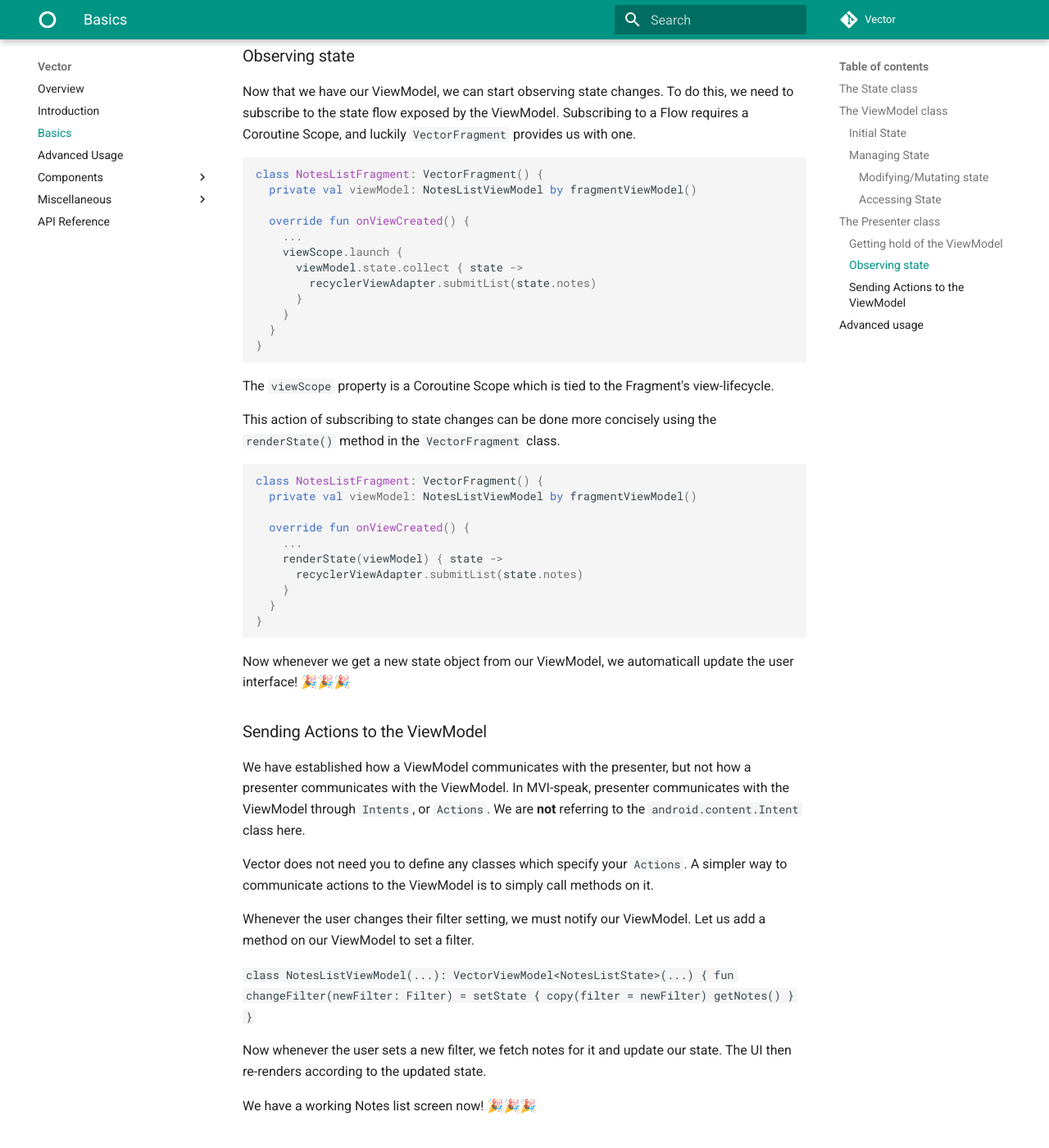
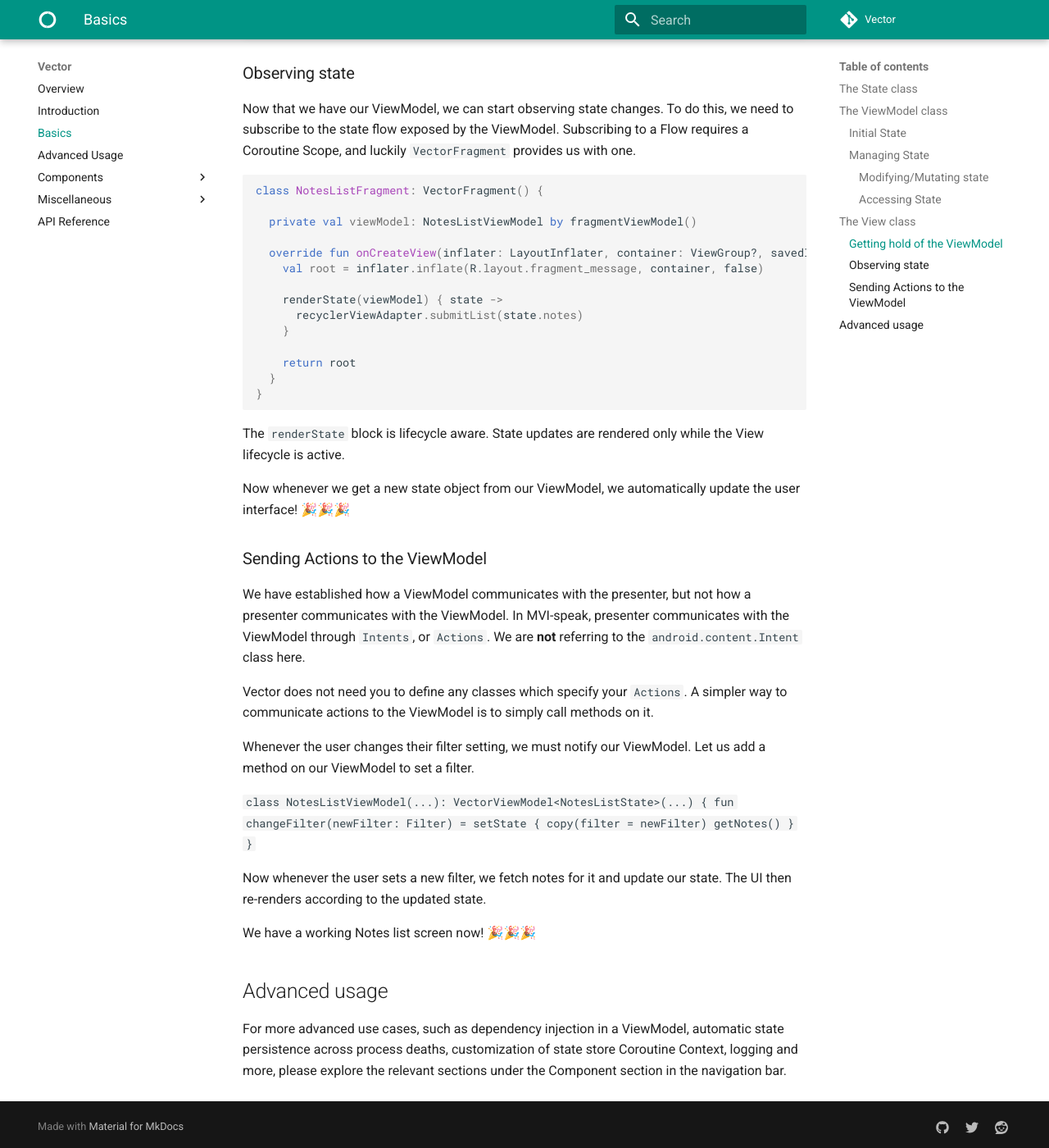
Before and after one commit to haroldadmin/Vector, an MkDocs documentation site: the page built from docs/usage/basics.md, in a window 1280 px wide and 1400 px high, scrolled down 4404 px. Shown: the whole window at 82% size. Built offline with MkDocs 1.6.1 and Material for MkDocs 9.7.7, drawn with Linux system fonts in a browser that asks for light colours; comment, search, counter and statistics services are not loaded; some of the changed text lies outside the part shown.

Commit message:
feat: Deprecate viewScope and fragmentscope properties in VectorFragment

````diff
--- a/docs/usage/basics.md
+++ b/docs/usage/basics.md
@@ -2,7 +2,7 @@
 
 To demonstrate the usage of Vector, let us build an imaginary note taking app. We are going to build the screen where we show all the notes saved by our user.
 
-A screen written using Vector typically has three components: A presenter, a state class, and a ViewModel.
+A screen written using Vector typically has three components: A view (such as a fragment), a state class, and a ViewModel.
 
 ## The State class
 
@@ -41,7 +41,7 @@
 ): VectorViewModel<NotesListState>(initialState)
 ```
 
-Our ViewModel has a dependency on an `initialState` object. Therefore, this ViewModel can **not** be handled directly with the `ViewModelProviders` class in the AndroidX Lifecycle library. We shall see how to get a hold of this ViewModel in the section on the [presenter class](#getting-hold-of-the-viewmodel).
+Our ViewModel has a dependency on an `initialState` object. Therefore, this ViewModel can **not** be instantiated automatically with the `ViewModelProviders` class in the AndroidX Lifecycle library. We shall see how to get a hold of this ViewModel in the section on the [presenter class](#getting-hold-of-the-viewmodel).
 
 The `initialState` parameter represents the default state of UI. Our ViewModel needs this in order to be able to tell the presenter what to show the user when it first loads.
 
@@ -137,9 +138,10 @@
 }
 ```
 
-## The Presenter class
+## The View class
 
-The presenter class serves as the UI for your application. Vector provides a simple [`VectorFragment`](../components/vector-fragment.md) component for this. It is a subclass of the AndroidX Fragment, and has a convenient [`CoroutineScope`](https://kotlin.github.io/kotlinx.coroutines/kotlinx-coroutines-core/kotlinx.coroutines/-coroutine-scope/) to launch coroutines. Let's use it to build our `NotesListFragment` class.
+The view class serves as the UI for your application. Vector provides a simple [`VectorFragment`](../components/vector-fragment.md) component for this. It is a subclass of the AndroidX Fragment, and has a convenient `renderState` to collect state updates and render the UI.
+Let's use it to build our `NotesListFragment` class.
 
 ```kotlin
 class NotesListFragment: VectorFragment()
@@ -168,37 +170,24 @@
 
 ```kotlin
 class NotesListFragment: VectorFragment() {
+
   private val viewModel: NotesListViewModel by fragmentViewModel()
 
-  override fun onViewCreated() {
-    ...
-    viewScope.launch {
-      viewModel.state.collect { state ->
-        recyclerViewAdapter.submitList(state.notes)
-      }
+  override fun onCreateView(inflater: LayoutInflater, container: ViewGroup?, savedInstanceState: Bundle?): View? {
+    val root = inflater.inflate(R.layout.fragment_message, container, false)
+
+    renderState(viewModel) { state ->
+      recyclerViewAdapter.submitList(state.notes)
     }
+
+    return root
   }
 }
 ```
 
-The `viewScope` property is a Coroutine Scope which is tied to the Fragment's view-lifecycle.
+The `renderState` block is lifecycle aware. State updates are rendered only while the View lifecycle is active.
 
-This action of subscribing to state changes can be done more concisely using the `renderState()` method in the `VectorFragment` class.
-
-```kotlin
-class NotesListFragment: VectorFragment() {
-  private val viewModel: NotesListViewModel by fragmentViewModel()
-
-  override fun onViewCreated() {
-    ...
-    renderState(viewModel) { state ->
-      recyclerViewAdapter.submitList(state.notes)
-    }
-  }
-}
-```
-
-Now whenever we get a new state object from our ViewModel, we automaticall update the user interface! 🎉🎉🎉
+Now whenever we get a new state object from our ViewModel, we automatically update the user interface! 🎉🎉🎉
 
 ### Sending Actions to the ViewModel
 
````
Also changed, not shown: other parts of docs/usage/basics.md (+2 -1 lines), docs/components/vector-fragment.md (+4 -3 lines), docs/misc/state-store-context.md (+2 -3 lines), 9 other files.
